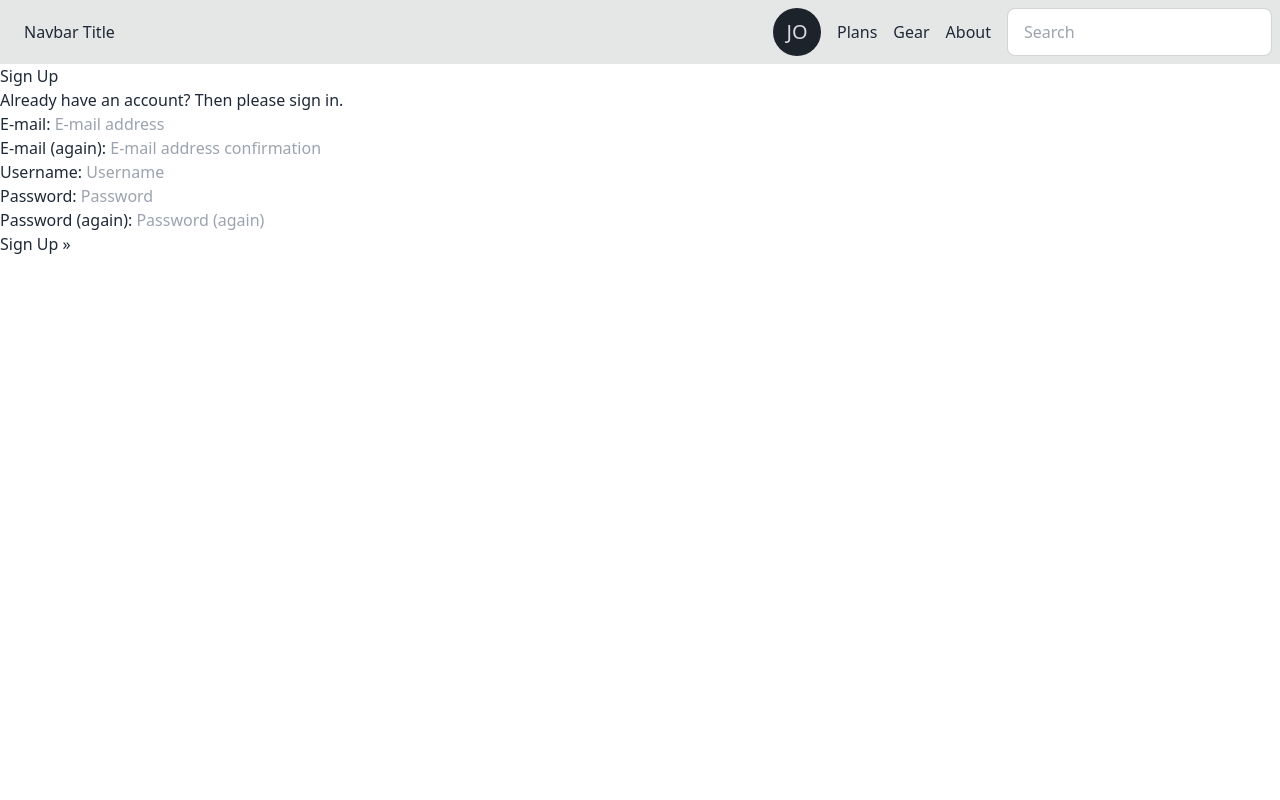
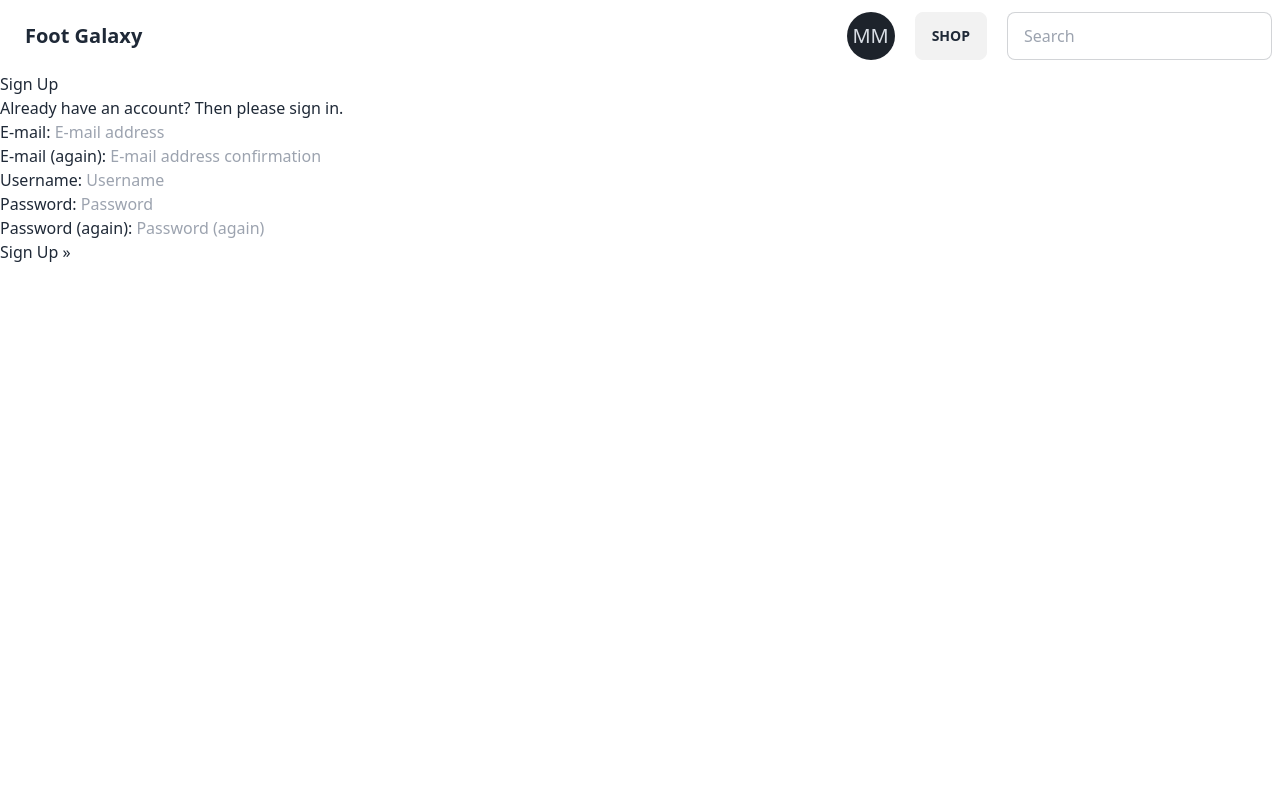
Before and after one commit to Mcdaid101/Foot-Galaxy, a Django app: page /accounts/signup/ in a window 1280 px wide. Run offline with Django 3.2, Linux system fonts and the light colour scheme; some libraries are stand-ins or nearby versions.

Commit message:
styled the index.html page

```diff
--- a/templates/base.html
+++ b/templates/base.html
@@ -30,22 +30,16 @@
   </head>
 
   <body>
-    <div class="drawer">
-      <input id="my-drawer-3" type="checkbox" class="drawer-toggle" />
-      <div class="drawer-content flex flex-col">
-        <!-- Navbar -->
-        <div class="w-full navbar bg-base-300">
-          <div class="flex-none lg:hidden">
-            <label for="my-drawer-3" class="btn btn-square btn-ghost">
-              <svg xmlns="http://www.w3.org/2000/svg" fill="none" viewBox="0 0 24 24" class="inline-block w-6 h-6 stroke-current"><path stroke-linecap="round" stroke-linejoin="round" stroke-width="2" d="M4 6h16M4 12h16M4 18h16"></path></svg>
-            </label>
+    <div class="navbar bg-base-100">
+      <div class="navbar-start">
+        <a class="btn btn-ghost normal-case text-xl">Foot Galaxy</a>
       </div>
-          <div class="flex-1 px-2 mx-2">Navbar Title</div>
+      <div class="navbar-end">
         <div class="dropdown">
           <label tabindex="0">
             <div class="avatar placeholder pr-4">
               <div class="bg-neutral-focus text-neutral-content rounded-full w-12">
-                  <span class="text-xl">JO</span>
+                <span class="text-xl">MM</span>
               </div>
             </div>
           </label>
@@ -64,32 +58,19 @@
             </li>
           </ul>
         </div>
-          <div class="pr-4">
-            <a>Plans</a>
-          </div>
-          <div class="pr-4">
-            <a>Gear</a>
-          </div>
-          <div class="pr-4">
-            <a>About</a>
+        <div class="dropdown dropdown-hover pr-4">
+          <label tabindex="0" class="btn m-1">Shop</label>
+          <ul tabindex="0" class="dropdown-content z-[1] menu p-2 shadow bg-base-100 rounded-box w-52">
+            <li><a>Gear</a></li>
+            <li><a>Plans</a></li>
+          </ul>
         </div>
         <div class="form-control">
           <input type="text" placeholder="Search" class="input input-bordered w-24 md:w-auto" />
         </div>
       </div>
     </div>
-      </div>
-      <div class="drawer-side">
-        <label for="my-drawer-3" class="drawer-overlay"></label>
-        <ul class="menu p-4 w-80 h-full bg-base-200">
-          <!-- Sidebar content here -->
-          <li><a>Sidebar Item 1</a></li>
-          <li><a>Sidebar Item 2</a></li>
 
-        </ul>
-
-      </div>
-    </div>
     <!--Messages popup block-->
     {% if messages %}
     {% endif %}
```
Also changed, not shown: home/templates/home/index.html (+12 -4 lines), templates/includes/footer.html (+20 -1 lines). Lines whose indentation alone changed are shown as unchanged.
